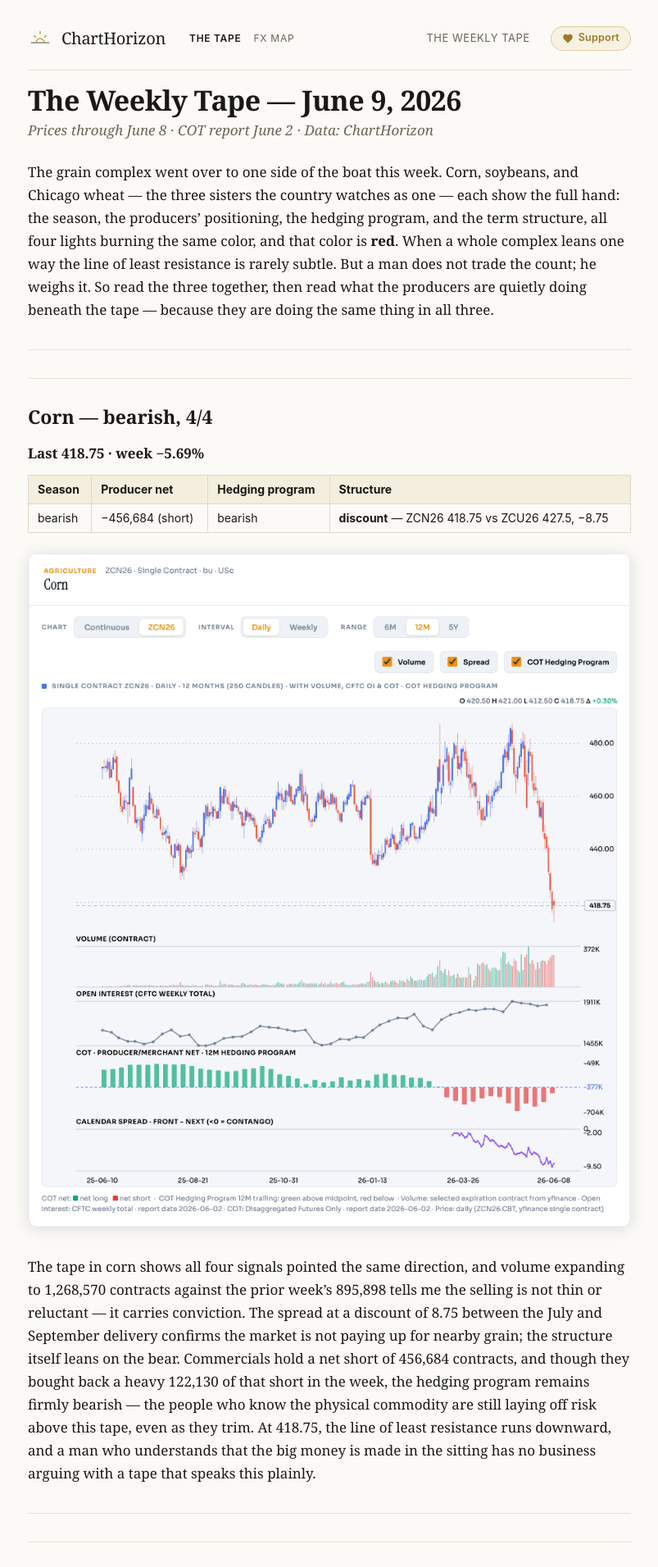
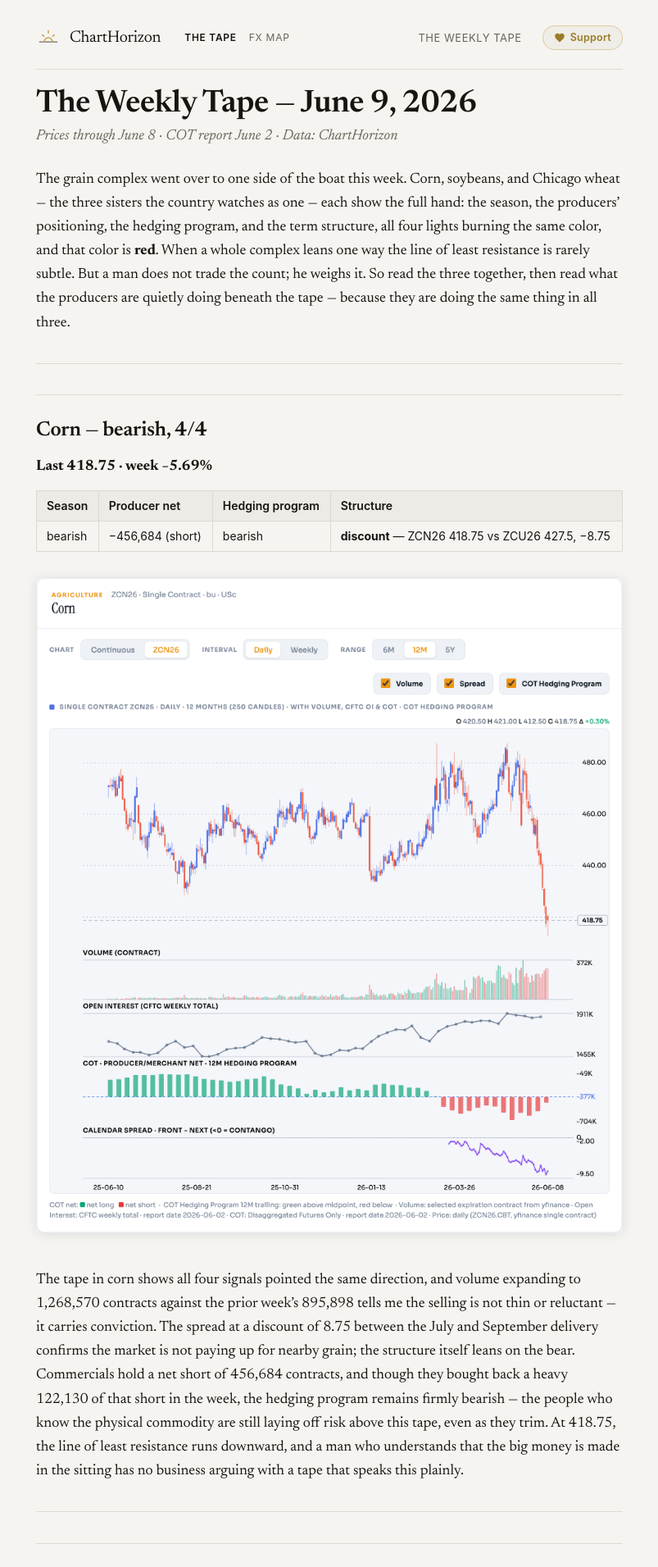
Before and after one commit to ChartHorizon/website, a Jekyll site: the page built from _posts/2026-06-09-weekly-tape.md, in a window 1280 px wide. Shown: the top 1911 px of the page at 82% size, without its empty margins (238-1041 px from the left). Built offline with Jekyll 4.4.1, drawn with Linux system fonts in a browser that asks for light colours.

Commit message:
feat(theme): newsprint palette, self-hosted Newsreader, base typography

```diff
--- a/assets/css/blog.css
+++ b/assets/css/blog.css
@@ -1,21 +1,52 @@
 /* ChartHorizon — The Weekly Tape
-   Light "paper" editorial theme. Single source of truth for the index and every post.
-   Palette + type lifted from the original Weekly Tape post preview. */
+   Cool-newsprint financial-broadsheet theme. Single source of truth for the index and every page.
+   Type: Newsreader, self-hosted under /assets/fonts (zero third-party requests). */
+
+@font-face{
+  font-family:'Newsreader'; font-style:normal; font-weight:200 800; font-display:swap;
+  src:url('/assets/fonts/newsreader.woff2') format('woff2');
+}
+@font-face{
+  font-family:'Newsreader'; font-style:italic; font-weight:200 800; font-display:swap;
+  src:url('/assets/fonts/newsreader-italic.woff2') format('woff2');
+}
+
 :root{
-  --paper:#fbfaf7; --ink:#1a1814; --gold:#c8a24a; --gold-ink:#9a7b27;
-  --rule:#e8e2d4; --tline:#e0d9c8; --thead:#f3eede;
-  --muted:#6b6356; --quote-bg:#f7f1e2; --quote-ink:#4a443a;
-  --serif:'Iowan Old Style',Georgia,'Times New Roman',serif;
+  --paper:#f5f4f1; --ink:#17150f; --gold:#c8a24a; --gold-ink:#9a7b27;
+  --rule:#ddd9d0; --rule-strong:#17150f; --tline:#ddd9d0; --thead:#ecebe6;
+  --muted:#6b6356; --muted-2:#857f74;
+  --quote-bg:#efede7; --quote-ink:#4a443a; --card:#fbfbf9;
+  --bull:#3f7d52; --bear:#a8503f;
+  --serif:'Newsreader',Georgia,'Times New Roman',serif;
   --sans:-apple-system,BlinkMacSystemFont,'Segoe UI',Roboto,sans-serif;
 }
 *{box-sizing:border-box}
 html{-webkit-text-size-adjust:100%}
 body{
-  max-width:780px; margin:0 auto; padding:0 22px;
+  max-width:760px; margin:0 auto; padding:0 22px;
   background:var(--paper); color:var(--ink);
-  font:17px/1.65 var(--serif);
+  font:18px/1.62 var(--serif);
+  font-optical-sizing:auto;
   -webkit-font-smoothing:antialiased;
 }
+
+/* ---- article typography ---- */
+h1{font:600 38px/1.12 var(--serif); letter-spacing:-.4px; margin:.55em 0 .12em}
+h2{font:600 25px/1.25 var(--serif); letter-spacing:-.2px; margin:1.5em 0 .35em; border-top:1px solid var(--rule); padding-top:1.1em}
+p{margin:.75em 0}
+em{color:var(--muted)}
+strong{color:var(--ink)}
+.dek{color:var(--muted); font-style:italic; font-size:18px; line-height:1.5; margin:.2em 0 1.35em}
+a{color:var(--gold-ink); text-decoration:none; border-bottom:1px solid rgba(200,162,74,.4)}
+a:hover{color:var(--gold)}
+img{max-width:100%; border-radius:6px; margin:18px 0; box-shadow:0 1px 14px rgba(0,0,0,.10)}
+table{border-collapse:collapse; width:100%; font:14px/1.45 var(--sans); margin:14px 0}
+td,th{border:1px solid var(--rule); padding:8px 12px; text-align:left}
+th{background:var(--thead); font-weight:600}
+hr{border:none; border-top:1px solid var(--rule); margin:34px 0}
+blockquote{border-left:3px solid var(--gold); background:var(--quote-bg); padding:12px 18px; margin:20px 0; border-radius:0 4px 4px 0; color:var(--quote-ink)}
+blockquote p{margin:.3em 0}
+.post-disclaimer{font:italic 13px/1.55 var(--sans); color:var(--muted)}
 
 /* ---- header / footer shell ---- */
 .site-head{display:flex; align-items:center; gap:11px; padding:30px 0 22px; border-bottom:1px solid var(--rule)}
@@ -48,24 +79,6 @@
 .site-foot .legal-links{margin-top:8px}
 .site-foot a{color:var(--muted); text-decoration:none; border-bottom:1px solid var(--tline)}
 .site-foot a:hover{color:var(--ink)}
-
-/* ---- article typography (mirrors the post preview) ---- */
-h1{font-size:34px; margin:.5em 0 .1em; letter-spacing:-.5px; line-height:1.15}
-h2{font-size:23px; margin:1.4em 0 .3em; border-top:1px solid var(--rule); padding-top:1.2em}
-p{margin:.7em 0}
-em{color:var(--muted)}
-strong{color:var(--ink)}
-.dek{color:var(--muted); font-style:italic; margin:.2em 0 1.3em}
-a{color:var(--gold-ink); text-decoration:none; border-bottom:1px solid rgba(200,162,74,.4)}
-a:hover{color:var(--gold)}
-img{max-width:100%; border-radius:10px; margin:14px 0; box-shadow:0 2px 18px rgba(0,0,0,.12)}
-table{border-collapse:collapse; width:100%; font:14px/1.4 var(--sans); margin:10px 0}
-td,th{border:1px solid var(--tline); padding:7px 11px; text-align:left}
-th{background:var(--thead)}
-hr{border:none; border-top:1px solid var(--rule); margin:34px 0}
-blockquote{border-left:3px solid var(--gold); background:var(--quote-bg); padding:12px 18px; margin:18px 0; border-radius:0 6px 6px 0; color:var(--quote-ink)}
-blockquote p{margin:.3em 0}
-.post-disclaimer{font:italic 13px/1.55 var(--sans); color:var(--muted)}
 
 /* ---- index post list ---- */
 .post-list{list-style:none; padding:0; margin:26px 0 0}
```
